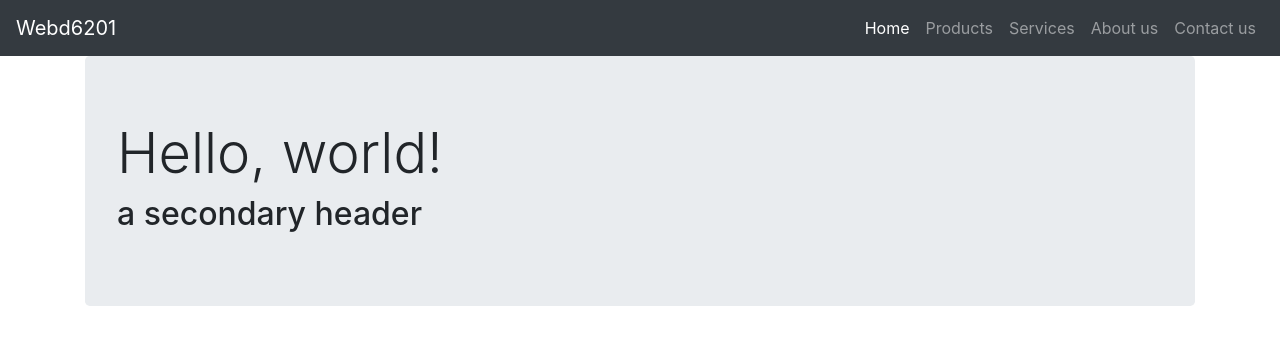
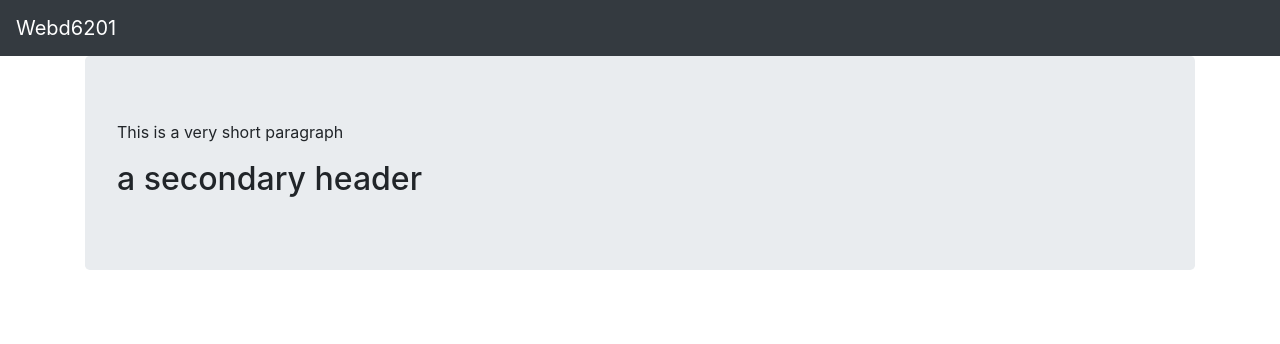
Before and after one commit to brejanthdc/Webd6201-Lesson2, a website: page index.html in a window 1280 px wide. Drawn offline with nearby package versions, Linux system fonts and the light colour scheme.

Commit message:
For loop and inserts

```diff
--- a/Scripts/app.js
+++ b/Scripts/app.js
@@ -46,6 +46,55 @@
        h2.addEventListener("mouseover",MouseOver);
 
        h2.addEventListener("mouseout",MouseOut);
+       // creating a new element)paragraph tag
+       let firstParagraph = document.createElement("p");
+       // configuring the new element
+       firstParagraph.textContent ="This is a very short paragraph";
+       // get a reference to the parent node in this case h2
+       let parentDiv = h2.parentNode;
+       // get  a reference to the first h1 tag
+       let h1 = document.getElementsByTagName("h1")[0];
+       // parent of node u want, what you want to insert, which node u want
+       parentDiv.insertBefore(firstParagraph,h2);
+
+     //  copy another element in this case firstParagraph
+       let anotherParagraph = firstParagraph.cloneNode(true);
+       // test of the copy
+       h1.parentNode.insertBefore(anotherParagraph,h1);
+
+        // use console log to find out information about code in the console
+//console.log(parentDiv.lastChild);
+       //parentDiv.removeChild(parentDiv.lastChild);
+
+       for (let index =0; index < parentDiv.childNodes.length; index++)
+       {
+           let childNodes = parentDiv.childNodes[index]
+        parentDiv.removeChild(childNodes);
+        //first two childs not removed because parentdiv happens after h2 tag
+       }
+
+       let ul = document.getElementsByTagName("ul")[0];
+       //console.log(ul);
+//  ul is main element tag,  li is tag within ul
+      /*  ul.childNodes.forEach(li => {
+
+
+           //console.log(li);
+           li.remove;
+       });
+ */
+// This wont delete all of them becase un.children.length becomes dynamic meaning as it removes one the array size changes
+       for (let index =0; index < ul.children.length ; index++)
+       {
+           let child = ul.children[index];
+           // This wont delete all of them becase un.children.length becomes dynamic meaning as it removes one the array size changes
+           //child.remove();
+           child.style.display = "none";
+       }
+
+
+
+
     }
 
     window.addEventListener("load",Start);
--- a/index.html
+++ b/index.html
@@ -19,11 +19,12 @@
 
         <div class="collapse navbar-collapse" id="navbarSupportedContent">
           <ul class="navbar-nav ml-auto">
-            <li class="nav-item active"> <a class="nav-link" href="#">Home</a></li>
-            <li class="nav-item"><a class="nav-link" href="#">Products</a></li>
-            <li class="nav-item"><a class="nav-link" href="#">Services</a></li>
-            <li class="nav-item"><a class="nav-link" href="#">About us</a></li>
-            <li class="nav-item"><a class="nav-link" href="#">Contact us</a></li>
+            <!--id                                            imgs/logo         name -->
+            <li id="home" class="nav-item active"> <a class="nav-link" href="#">Home</a></li>
+            <li id="products"class="nav-item"><a class="nav-link" href="#">Products</a></li>
+            <li id="service" class="nav-item"><a class="nav-link" href="#">Services</a></li>
+            <li id="about" class="nav-item"><a class="nav-link" href="#">About us</a></li>
+            <li id="contact" class="nav-item"><a class="nav-link" href="#">Contact us</a></li>
 
 
         </div>
```
